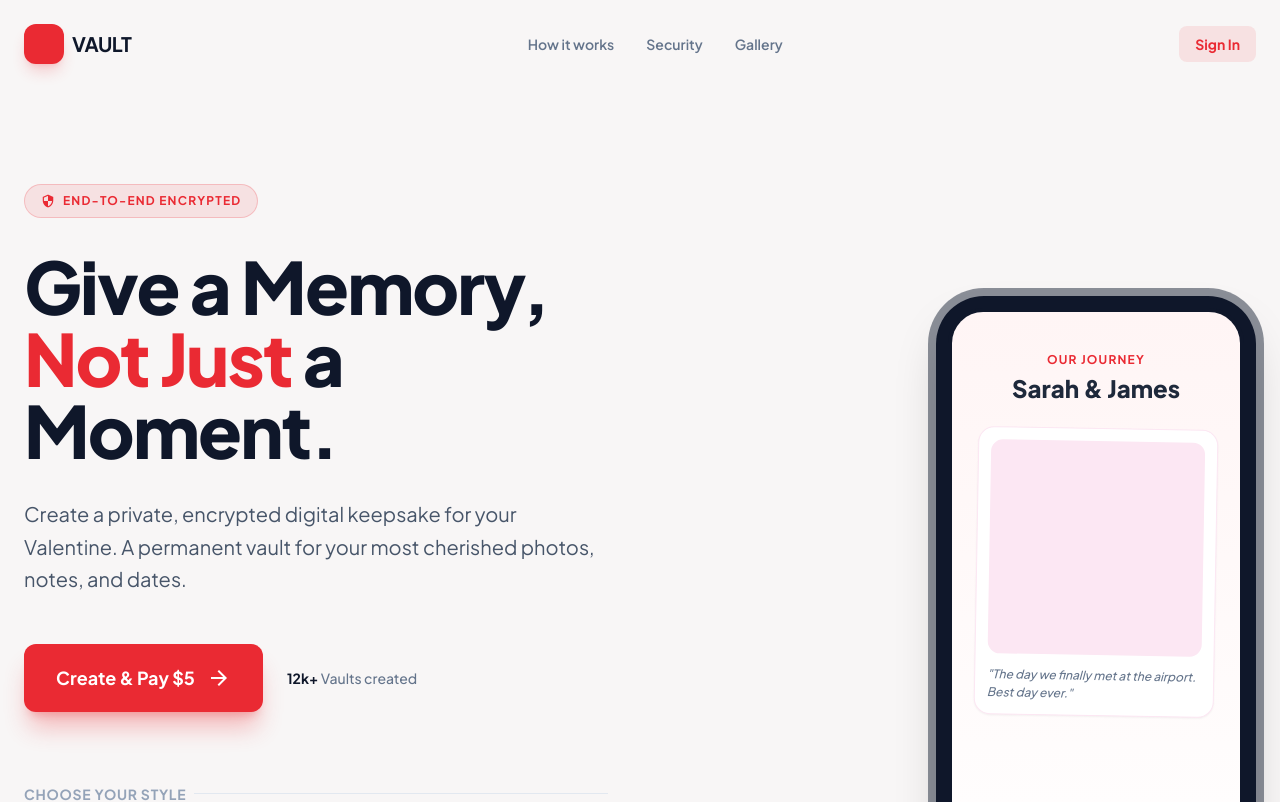
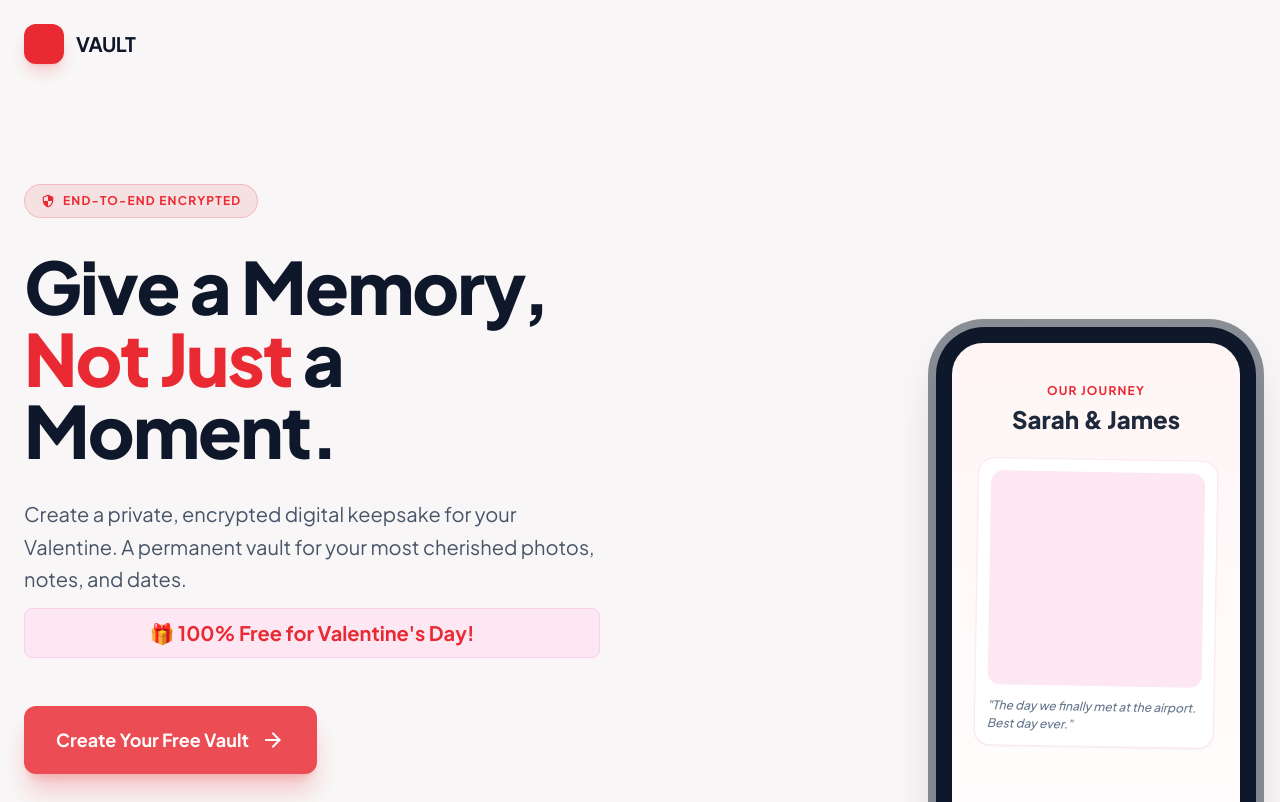
Before and after one commit to VKaushalya03/valentine-vault, a React (Vite) app: page / in a window 1280 px wide. Shown: the top 802 px of the page. Built offline with nearby package versions, Linux system fonts and the light colour scheme.

Commit message:
Updated homepage layout for launch

```diff
--- a/src/pages/Home.jsx
+++ b/src/pages/Home.jsx
@@ -4,28 +4,17 @@ import { Link } from "react-router-dom";
 export default function Home() {
   return (
     <div className="bg-[#f8f6f6] dark:bg-[#211111] font-display text-slate-900 dark:text-slate-100 min-h-screen">
-      {/* Navigation */}
+      {/* Navigation - Cleaned up! */}
       <nav className="flex items-center justify-between px-6 py-6 max-w-7xl mx-auto">
-        <div className="flex items-center gap-2">
-          <div className="w-10 h-10 bg-[#ea2a33] rounded-xl flex items-center justify-center shadow-lg shadow-[#ea2a33]/20">
+        <div className="flex items-center gap-3">
+          {/* Add your actual logo image here. If you don't have one yet, it falls back to the red lock icon */}
+          <div className="w-10 h-10 bg-[#ea2a33] rounded-xl flex items-center justify-center shadow-lg shadow-[#ea2a33]/20 overflow-hidden">
+            {/* <img src="/your-logo.png" alt="Logo" className="w-full h-full object-cover" /> */}
             <span className="material-icons text-white">lock_heart</span>
           </div>
           <span className="text-xl font-bold tracking-tight">VAULT</span>
         </div>
-        <div className="hidden md:flex items-center gap-8 text-sm font-semibold text-slate-500 dark:text-slate-400">
-          <a className="hover:text-[#ea2a33] transition-colors" href="#">
-            How it works
-          </a>
-          <a className="hover:text-[#ea2a33] transition-colors" href="#">
-            Security
-          </a>
-          <a className="hover:text-[#ea2a33] transition-colors" href="#">
-            Gallery
-          </a>
-        </div>
-        <button className="bg-[#ea2a33]/10 text-[#ea2a33] px-4 py-2 rounded-lg font-bold text-sm hover:bg-[#ea2a33] hover:text-white transition-all">
-          Sign In
-        </button>
+        {/* All extra links and Sign In button removed for maximum conversion focus */}
       </nav>
 
       <main className="max-w-7xl mx-auto px-6 py-12 md:py-20 lg:py-24">
@@ -36,38 +25,36 @@ export default function Home() {
               <span className="material-icons text-sm">security</span>
               End-to-End Encrypted
             </div>
+
             <h1 className="text-5xl lg:text-7xl font-extrabold leading-[1.1] tracking-tight text-slate-900 dark:text-white">
               Give a Memory, <span className="text-[#ea2a33]">Not Just</span> a
               Moment.
             </h1>
+
             <p className="text-xl text-slate-600 dark:text-slate-400 max-w-xl leading-relaxed">
               Create a private, encrypted digital keepsake for your Valentine. A
               permanent vault for your most cherished photos, notes, and dates.
+              <span className="block mt-3 font-bold text-[#ea2a33] bg-pink-100 dark:bg-[#ea2a33]/20 p-2 rounded-lg text-center border border-pink-200">
+                🎁 100% Free for Valentine's Day!
+              </span>
             </p>
+
             <div className="flex flex-col sm:flex-row gap-4 pt-4">
-              {/* NOTE: I changed this to a Link so it routes to your creation page */}
+              {/* Updated CTA for the Free Launch */}
               <Link
                 to="/create"
-                className="bg-[#ea2a33] text-white px-8 py-5 rounded-xl font-bold text-lg shadow-xl shadow-[#ea2a33]/30 hover:scale-[1.02] active:scale-[0.98] transition-all flex items-center justify-center gap-3"
+                className="bg-[#ea2a33] text-white px-8 py-5 rounded-xl font-bold text-lg shadow-xl shadow-[#ea2a33]/30 hover:scale-[1.02] hover:bg-[#d41f27] active:scale-[0.98] transition-all flex items-center justify-center gap-3 animate-pulse"
               >
-                Create & Pay $5
+                Create Your Free Vault
                 <span className="material-icons">arrow_forward</span>
               </Link>
-              <div className="flex items-center gap-3 px-2">
-                <div className="text-sm font-medium text-slate-500">
-                  <span className="text-slate-900 dark:text-white font-bold">
-                    12k+
-                  </span>{" "}
-                  Vaults created
-                </div>
-              </div>
             </div>
 
             {/* Theme Selection Sub-section */}
             <div className="pt-10 space-y-6">
               <div className="flex items-center gap-2">
                 <h3 className="text-sm font-bold uppercase tracking-wider text-slate-400">
-                  Choose Your Style
+                  Included Themes
                 </h3>
                 <div className="h-px bg-slate-200 dark:bg-slate-800 flex-grow"></div>
               </div>
```
